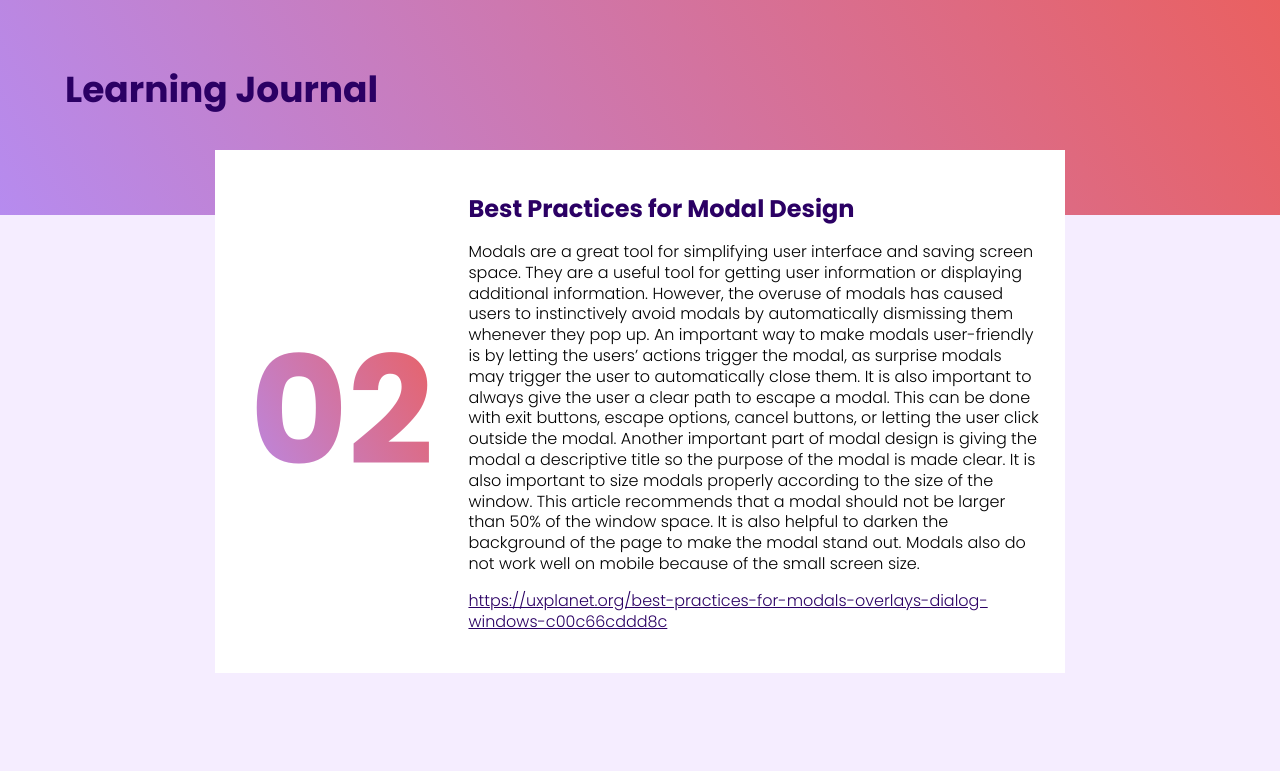
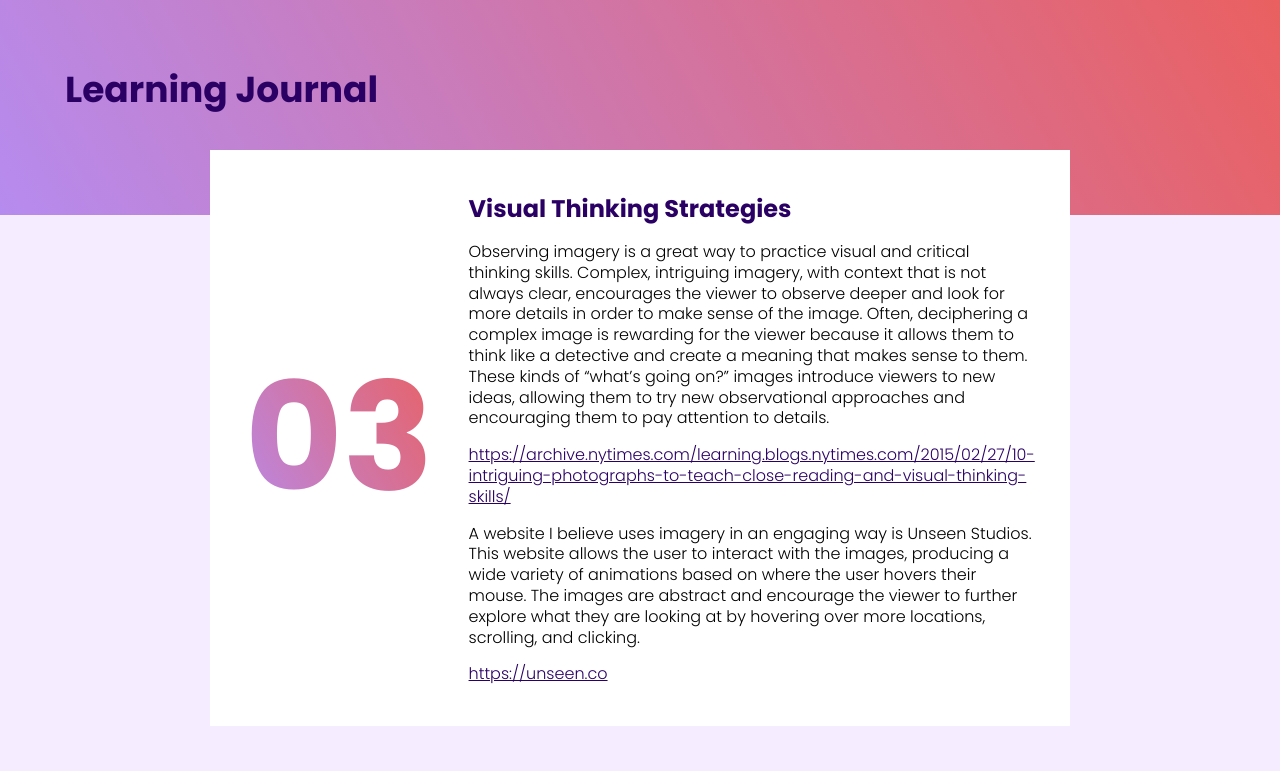
Before and after one commit to jaclynwalker/des157a, a plain HTML site: page journal/index.html in a window 1280 px wide. Shown: the top 771 px of the page. Drawn offline with nearby package versions, Linux system fonts and the light colour scheme.

Commit message:
updated learning journal

```diff
--- a/journal/index.html
+++ b/journal/index.html
@@ -20,6 +20,23 @@
     <header>
         <h1>Learning Journal</h1>
     </header>
+
+    <article>
+        <p class="number">
+            03
+        </p>
+        <div>
+            <h2>Visual Thinking Strategies</h2>
+            <p>
+                Observing imagery is a great way to practice visual and critical thinking skills. Complex, intriguing imagery, with context that is not always clear, encourages the viewer to observe deeper and look for more details in order to make sense of the image. Often, deciphering a complex image is rewarding for the viewer because it allows them to think like a detective and create a meaning that makes sense to them. These kinds of “what’s going on?” images introduce viewers to new ideas, allowing them to try new observational approaches and encouraging them to pay attention to details.
+            </p>
+            <p><a href="https://archive.nytimes.com/learning.blogs.nytimes.com/2015/02/27/10-intriguing-photographs-to-teach-close-reading-and-visual-thinking-skills/">https://archive.nytimes.com/learning.blogs.nytimes.com/2015/02/27/10-intriguing-photographs-to-teach-close-reading-and-visual-thinking-skills/</a></p>
+            <p>
+                A website I believe uses imagery in an engaging way is Unseen Studios. This website allows the user to interact with the images, producing a wide variety of animations based on where the user hovers their mouse. The images are abstract and encourage the viewer to further explore what they are looking at by hovering over more locations, scrolling, and clicking.
+            </p>
+            <p><a href="https://unseen.co">https://unseen.co</a></p>
+        </div>
+    </article>
 
     <article>
         <p class="number">
--- a/journal/styles.css
+++ b/journal/styles.css
@@ -7,6 +7,7 @@ article {
     margin: auto;
     padding: 25px;
     margin-bottom: 100px;
+    padding-right: 35px;
 }
 header {
     background: rgb(182,139,239);
```
Also changed, not shown: journal/images/download.png (deleted).
